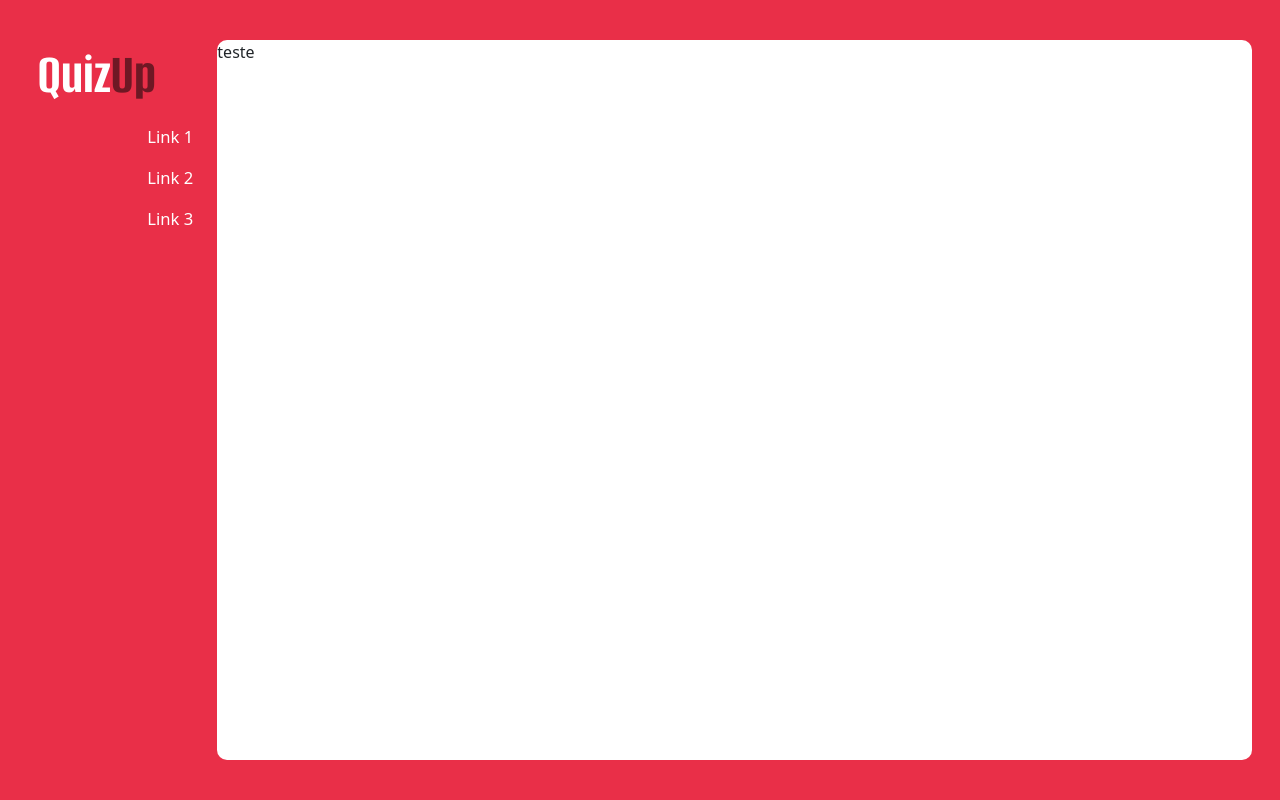
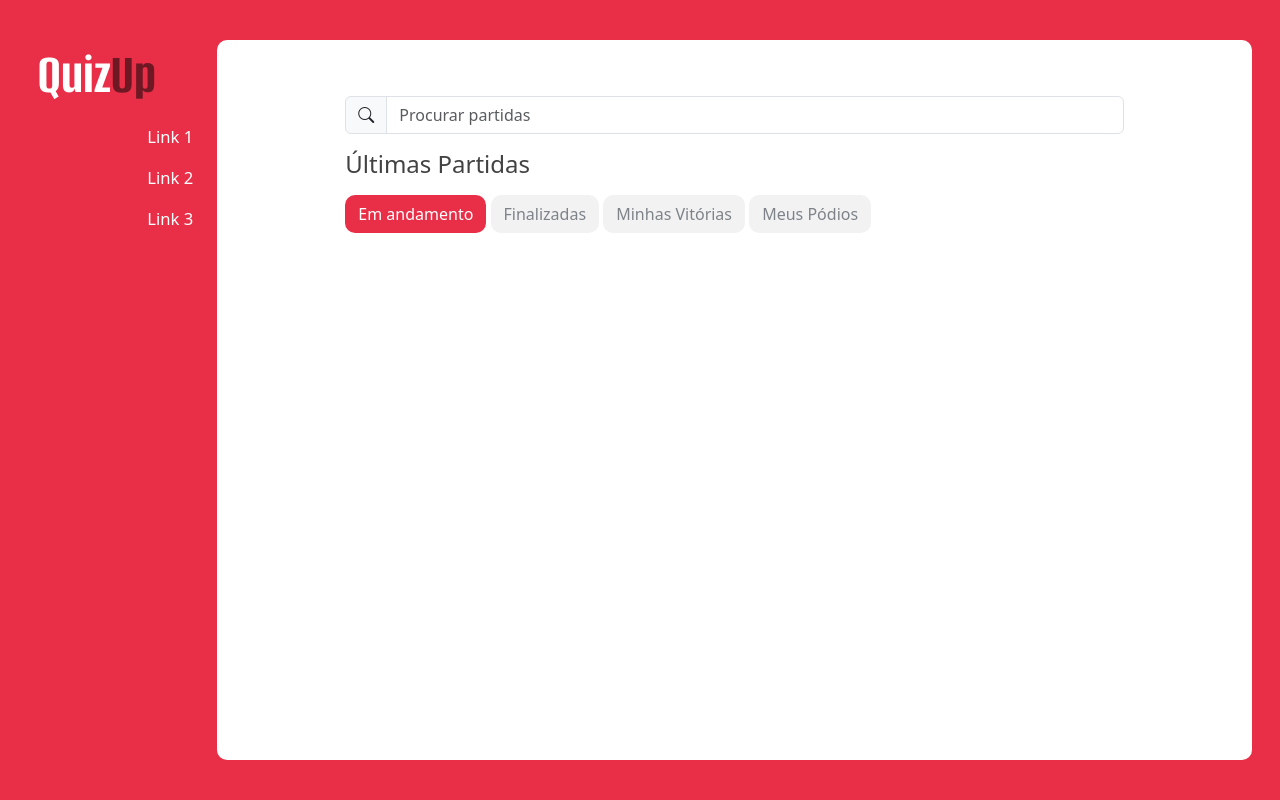
Before and after one commit to HPedroSilva/quizup, a Django app: page /mainapp/ in a window 1280 px wide. Run offline with Django 4.2, Linux system fonts and the light colour scheme; the visitor is signed in with stand-in values (Sample User, id 1); data that the repository does not hold is empty.

Commit message:
Implementação da estilização da tela inicial.

```diff
--- a/mainApp/templates/base.html
+++ b/mainApp/templates/base.html
@@ -9,6 +9,7 @@
         <meta name="author" content="Pedro Henrique">
         <title>QuizUp</title>
         <link href="https://cdn.jsdelivr.net/npm/bootstrap@5.3.0/dist/css/bootstrap.min.css" rel="stylesheet" integrity="sha384-9ndCyUaIbzAi2FUVXJi0CjmCapSmO7SnpJef0486qhLnuZ2cdeRhO02iuK6FUUVM" crossorigin="anonymous">
+        <link rel="stylesheet" href="https://cdn.jsdelivr.net/npm/bootstrap-icons@1.10.5/font/bootstrap-icons.css">
         {% block css %}
         {% endblock css %}
         {% block js %}{% endblock js %}
--- a/mainApp/templates/home.html
+++ b/mainApp/templates/home.html
@@ -25,12 +25,13 @@
             padding: 5vh 0 0 0;
             align-items: flex-end;
         }
-        .board-content {
+        #board-content {
             height: 90vh;
             background-color: white;
             position: relative;
             top: 5vh;
             border-radius: 10px;
+            padding: 7vh 10vw;
         }
         .box-board-content {
             padding-right: 5vh;
@@ -38,6 +39,46 @@
         .nav-item {
             color: white;
             font-size: 1.3vw;
+        }
+        .card-match {
+            width: 33.3% !important;
+            padding: 0;
+            border-radius: 10px;
+            color: #424242;
+        }
+        .box-title {
+            font-size: 1.5em;
+            margin-top: 2%;
+            color: #424242;
+        }
+        .matches {
+            justify-content: center;
+        }
+        .btn-search {
+            border-radius: 10px;
+            background-color: #F2F2F2;
+            color: #7E8389;
+        }
+        .btn-search-active {
+            background-color: #E92F48;
+            color: white;
+        }
+        .btn-search:hover {
+            background-color: #F2F2F2;
+            border: solid 1px #E92F48;
+            color: #7E8389;
+        }
+        .match-details {
+            font-size: 1rem;
+            padding: 0.5vh 1vw;
+            margin: 0;
+        }
+        .img-match {
+            border-radius: 10px 10px 0 0;
+        }
+        a {
+            text-decoration: none;
+            color: inherit;
         }
     </style>
 {% endblock css %}
@@ -63,8 +104,40 @@
 {% endblock navbar %}
 {% block content %}
     <div class="col-md-10 box-board-content">
-        <div class="board-content">
-            teste
+        <div id="board-content">
+            <div class="row">
+                <form action="">
+                    <div class="input-group">
+                        <span class="input-group-text"><i class="bi bi-search"></i></span>
+                        <input type="text" class="form-control" placeholder="Procurar partidas">
+                    </div>
+                </form>
+            </div>
+            <div class="row">
+                <h1 class="box-title">Últimas Partidas</h1>
+                <div class="my-2">
+                    <button class="btn btn-search btn-search-active">Em andamento</button>
+                    <button class="btn btn-search">Finalizadas</button>
+                    <button class="btn btn-search">Minhas Vitórias</button>
+                    <button class="btn btn-search">Meus Pódios</button>
+                </div>
+            </div>
+            <div class="row matches">
+                {% for match in userMatches %}
+                    <div class="card card-match m-1">
+                        <img class="w-100 img-match" src="{% static 'mainApp/img/trivia.webp' %}" alt="Trivia img" style="width:200px">
+                        <div class="row match-details">
+                            <div class="col-md-8">
+                                <a href="{% url 'mainapp:match' pk=match.pk %}"><h5 class="card-title">Partida {{ match.pk }}</h5></a>
+                                {% for category in match.categories.all %}{{ category }}{% if not forloop.last %}, {% endif %}{% endfor %}
+                            </div>
+                            <div class="col-md-4">
+                                {% for user in match.users.all %}{{ user.first_name.0 }} {% endfor %}
+                            </div>
+                        </div>
+                    </div>
+                {% endfor %}
+            </div>
         </div>
     </div>
 {% endblock content %}
--- a/mainApp/views.py
+++ b/mainApp/views.py
@@ -80,3 +80,9 @@ class UserMatchesView(LoginRequiredMixin, ListView):
 
 class HomeView(LoginRequiredMixin, TemplateView):
     template_name = "home.html"
+
+    def get_context_data(self, **kwargs):
+        context =  super().get_context_data(**kwargs)
+        userMatches = Match.objects.filter(users=self.request.user)[:6]
+        context["userMatches"] = userMatches
+        return context
```
Also changed, not shown: mainApp/static/mainApp/img/trivia.webp (added).
